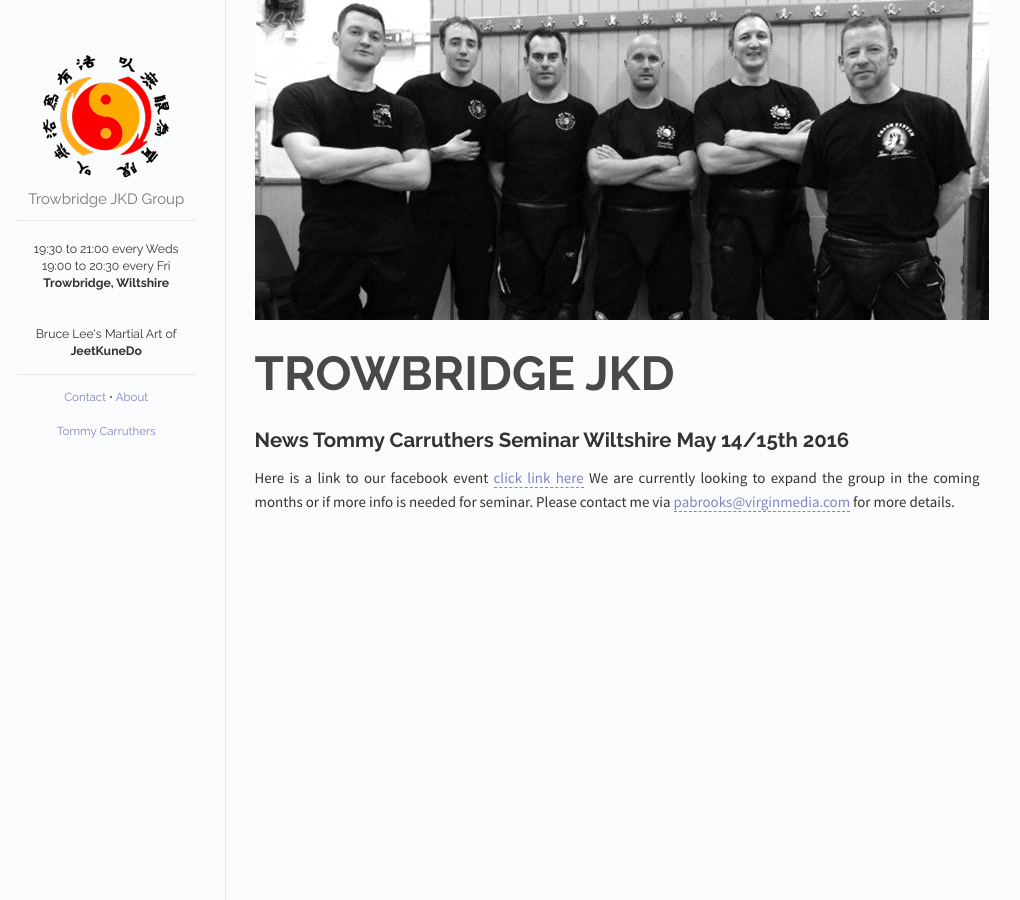
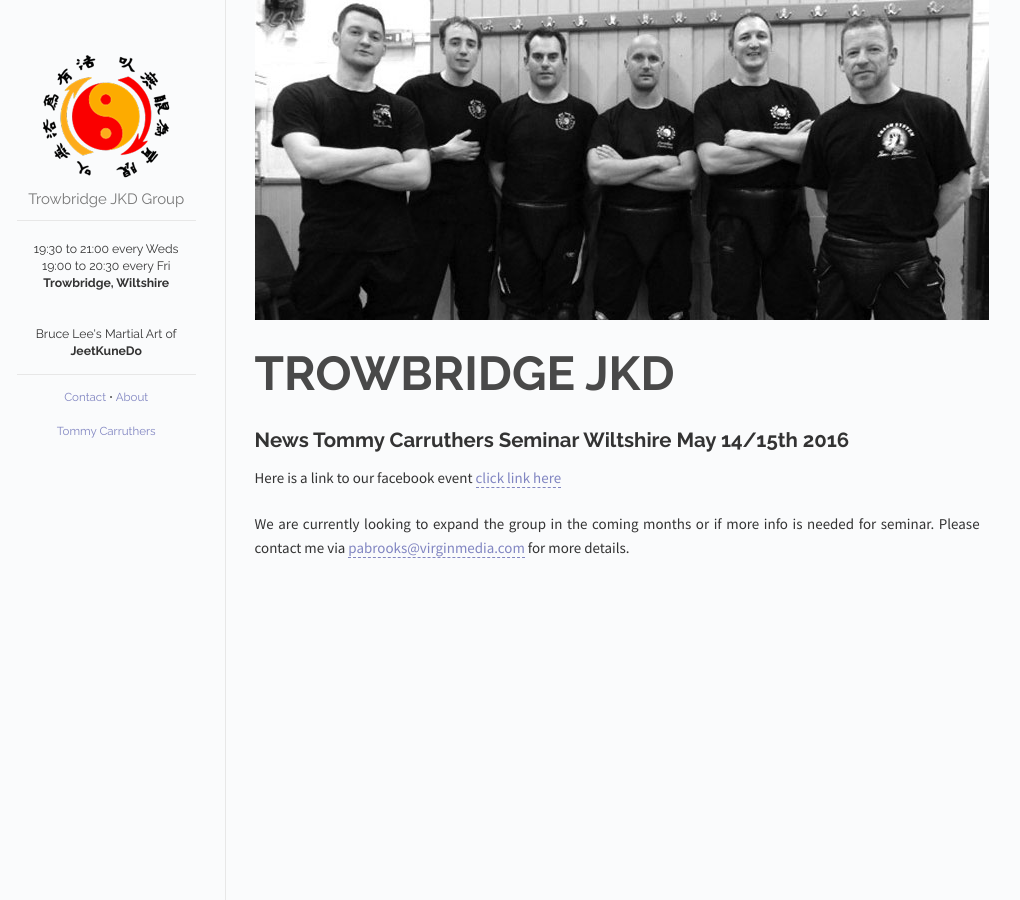
Before and after one commit to joncarlmatthews/trowbridgejkd.com, a Jekyll site: the page built from index.html, in a window 1280 px wide. Shown: the whole page, without its empty margins (133-1153 px from the left). Built offline with Jekyll 4.4.1, drawn with Linux system fonts in a browser that asks for light colours.

```diff
--- a/_includes/post.html
+++ b/_includes/post.html
@@ -20,7 +20,7 @@
     <p>Here is a link to our facebook event   <a href="https://www.facebook.com/events/1784541275107527/">click link here</a>
 
 
-    We are currently looking to expand the group in the coming months or if more info is needed for seminar. Please contact me via <a href="mailto:pabrooks@virginmedia.com">pabrooks@virginmedia.com</a> for more details.</p>
+    <p>We are currently looking to expand the group in the coming months or if more info is needed for seminar. Please contact me via <a href="mailto:pabrooks@virginmedia.com">pabrooks@virginmedia.com</a> for more details.</p>
   </div>
 
 </div>
```
